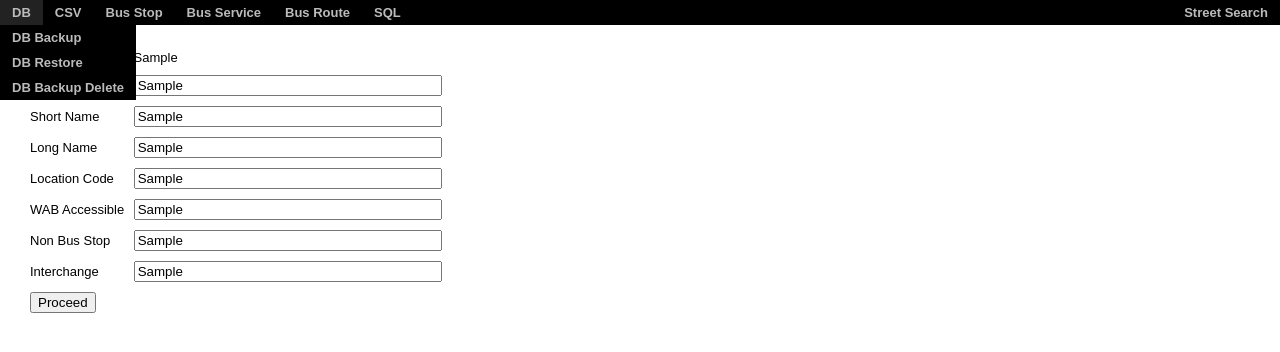
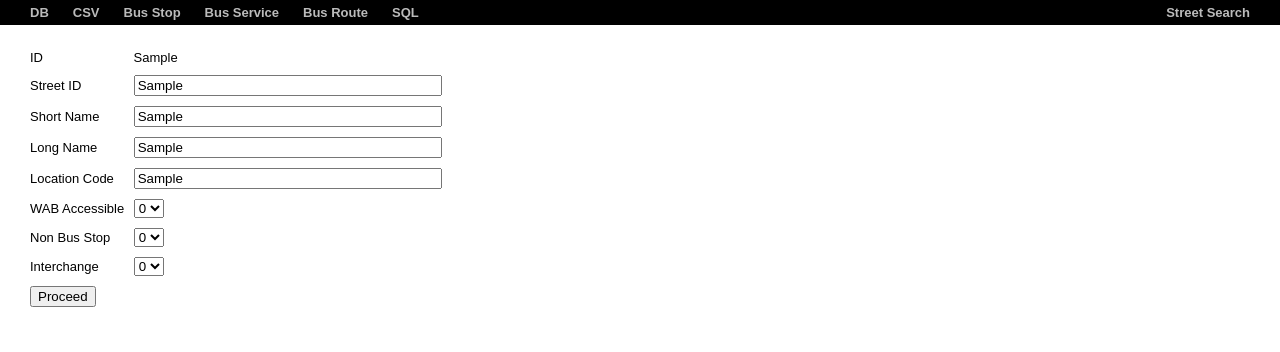
Before and after one commit to gaolei33/ptp_automate_tool, a Django app: template templates/bus_stop/bus_stop_detail.html in a window 1280 px wide. Shown: the top 352 px of the page. Run offline with Django 3.2, Linux system fonts and the light colour scheme; the template is opened without the code that fills it: most values are stand-ins (such as "Sample title", 1, 10 or a date in 2020).

Commit message:
validation amended, bus stop detail amended, hover bug under chrome linux version fixed.

```diff
--- a/static/css/main.css
+++ b/static/css/main.css
@@ -3,7 +3,7 @@ body, table, tr, td {
     padding: 0;
 }
 
-input {
+input, select {
     margin: 0;
 }
 
@@ -33,7 +33,7 @@ a:hover {
 #menu {
     list-style: none;
     margin: 0;
-    padding: 0;
+    padding: 0 18px;
     background: #000;
     overflow: hidden;
 }
@@ -131,12 +131,8 @@ a:hover {
     width: 300px;
 }
 
-.form-list-long {
+.form-dropdown-list {
     width: 300px;
-}
-
-.form-list-short {
-    width: 100px;
 }
 
 label.error {
--- a/static/js/menu.js
+++ b/static/js/menu.js
@@ -4,16 +4,22 @@
  * Time: 11:13 AM
  */
 
+function set_current_link(current_url) {
+    var $current_link = $('#menu').find('a[href="' + current_url + '"]');
+    // add 'current' style for itself
+    $current_link.addClass('current');
+    // add 'current' style for its parent if exists
+    $current_link.parents('.submenu').prev('a').addClass('current');
+}
+
 $(function() {
-    $menu = $('#menu');
-    $menu.children('li').hover(function() {
+    // menu hover animations
+    $('#menu').children('li').hover(function() {
         $(this).children('.submenu').slideDown(200);
     }, function() {
         $(this).children('.submenu').slideUp(100);
     });
-
+    // set current link
     var current_url = $(location).attr('pathname');
-    var $current_link = $menu.find('a[href="' + current_url + '"]');
-    $current_link.addClass('current');
-    $current_link.parents('.submenu').prev('a').addClass('current');
+    set_current_link(current_url);
 });
--- a/templates/bus_service/bus_service_home.html
+++ b/templates/bus_service/bus_service_home.html
@@ -15,7 +15,7 @@
             {% include 'common/csv_list.html' %}
         {% else %}
             <label class="form-label">Enable / Disable</label>
-            <select class="form-list-short" name="enable_or_disable">
+            <select name="enable_or_disable">
                 <option value="BUS_SERVICE_DISABLE">Disable</option>
                 <option value="BUS_SERVICE_ENABLE">Enable</option>
             </select>
--- a/templates/bus_stop/bus_stop_detail.html
+++ b/templates/bus_stop/bus_stop_detail.html
@@ -31,15 +31,24 @@
             </div>
             <div class="form-row">
                 <label class="form-label">WAB Accessible</label>
-                <input class="form-textbox" type="text" name="wab_accessible_{{ forloop.counter0 }}" value="{{ bus_stop.5 }}" />
+                <select name="wab_accessible_{{ forloop.counter0 }}">
+                    <option value="0"{% if bus_stop.5 == '0' %} selected="selected"{% endif %}>0</option>
+                    <option value="1"{% if bus_stop.5 == '1' %} selected="selected"{% endif %}>1</option>
+                </select>
             </div>
             <div class="form-row">
                 <label class="form-label">Non Bus Stop</label>
-                <input class="form-textbox" type="text" name="non_bus_stop_{{ forloop.counter0 }}" value="{{ bus_stop.6 }}" />
+                <select name="non_bus_stop_{{ forloop.counter0 }}">
+                    <option value="0"{% if bus_stop.6 == '0' %} selected="selected"{% endif %}>0</option>
+                    <option value="1"{% if bus_stop.6 == '1' %} selected="selected"{% endif %}>1</option>
+                </select>
             </div>
             <div class="form-row">
                 <label class="form-label">Interchange</label>
-                <input class="form-textbox" type="text" name="interchange_{{ forloop.counter0 }}" value="{{ bus_stop.7 }}" />
+                <select name="interchange_{{ forloop.counter0 }}">
+                    <option value="0"{% if bus_stop.7 == '0' %} selected="selected"{% endif %}>0</option>
+                    <option value="1"{% if bus_stop.7 == '1' %} selected="selected"{% endif %}>1</option>
+                </select>
             </div>
             {% if forloop.counter0 < bus_stops|length|add:-1 %}
                 <div class="form-row">&nbsp;</div>
--- a/templates/common/csv_list.html
+++ b/templates/common/csv_list.html
@@ -1,4 +1,4 @@
-<select class="form-list-long" name="csv_name">
+<select class="form-dropdown-list" name="csv_name">
     {% for csv_name in csv_list %}
     <option value="{{ csv_name }}">{{ csv_name }}</option>
     {% empty %}
--- a/templates/csv/csv_home.html
+++ b/templates/csv/csv_home.html
@@ -12,7 +12,7 @@
             </div>
             <div class="form-row">
                 <label class="form-label">CSV Type</label>
-                <select class="form-list-short" name="csv_type">
+                <select name="csv_type">
                     <option value="BUS_STOP">BUS_STOP</option>
                     <option value="BUS_SERVICE">BUS_SERVICE</option>
                     <option value="BUS_ROUTE_NCS">BUS_ROUTE_NCS</option>
--- a/templates/db/db_home.html
+++ b/templates/db/db_home.html
@@ -11,7 +11,7 @@
             <input class="form-textbox" type="text" name="sr_number" />
         {% else %}
             <label class="form-label">Backup File</label>
-            <select class="form-list-long" name="backup_name">
+            <select class="form-dropdown-list" name="backup_name">
             {% for backup_name in backup_list %}
                 <option value="{{ backup_name }}">{{ backup_name }}</option>
             {% empty %}
--- a/templates/sql/sql_home.html
+++ b/templates/sql/sql_home.html
@@ -7,7 +7,7 @@
         <input type="hidden" name="method" value="{{ method }}">
         <div class="form-row">
             <label class="form-label">SQL Name</label>
-            <select class="form-list-long" name="sql_name">
+            <select class="form-dropdown-list" name="sql_name">
             {% for sql_name in sql_list %}
                 <option value="{{ sql_name }}">{{ sql_name }}</option>
             {% empty %}
--- a/webapp/config.py
+++ b/webapp/config.py
@@ -40,13 +40,13 @@ MENUS = (
     {'TITLE': 'Bus Route', 'LINK': '/webapp/bus_route/',
         'SUBMENUS': (
             {'TITLE': 'Bus Route NCS', 'LINK': '/webapp/bus_route/bus_route_ncs/'},
-            {'TITLE': 'Bus Route LTA', 'LINK': '/webapp/bus_route/bus_route_lta'},
+            {'TITLE': 'Bus Route LTA', 'LINK': '/webapp/bus_route/bus_route_lta/'},
         )
     },
     {'TITLE': 'SQL', 'LINK': '/webapp/sql/',
         'SUBMENUS': (
             {'TITLE': 'SQL Download', 'LINK': '/webapp/sql/sql_download/'},
-            {'TITLE': 'SQL Delete', 'LINK': '/webapp/sql/sql_delete'},
+            {'TITLE': 'SQL Delete', 'LINK': '/webapp/sql/sql_delete/'},
         )
     },
     {'TITLE': 'Street Search', 'LINK': 'javascript: street_search_toggle();', 'ALIGN': 'right'},
```
Also changed, not shown: static/js/validate.js (+6 -33 lines).
